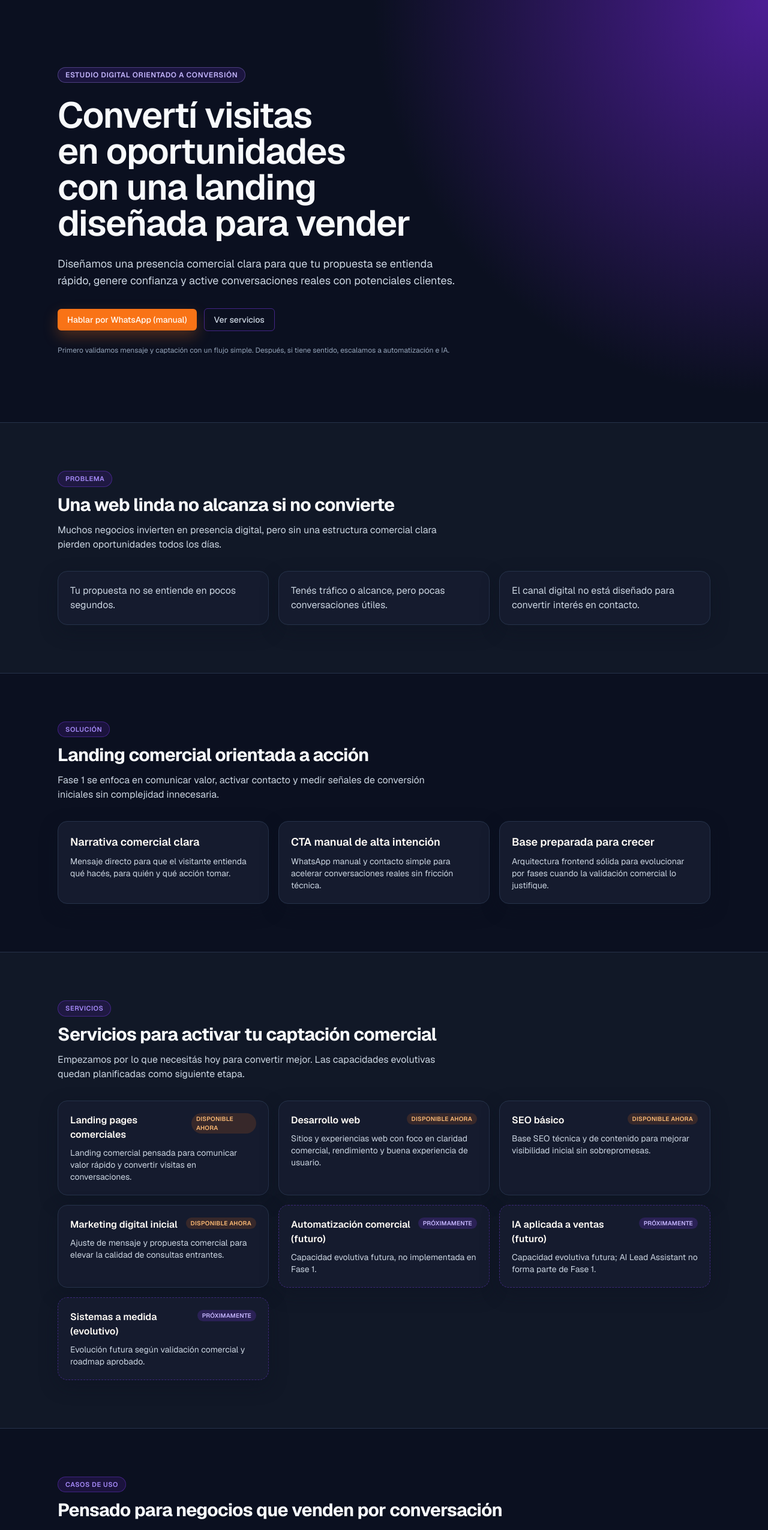
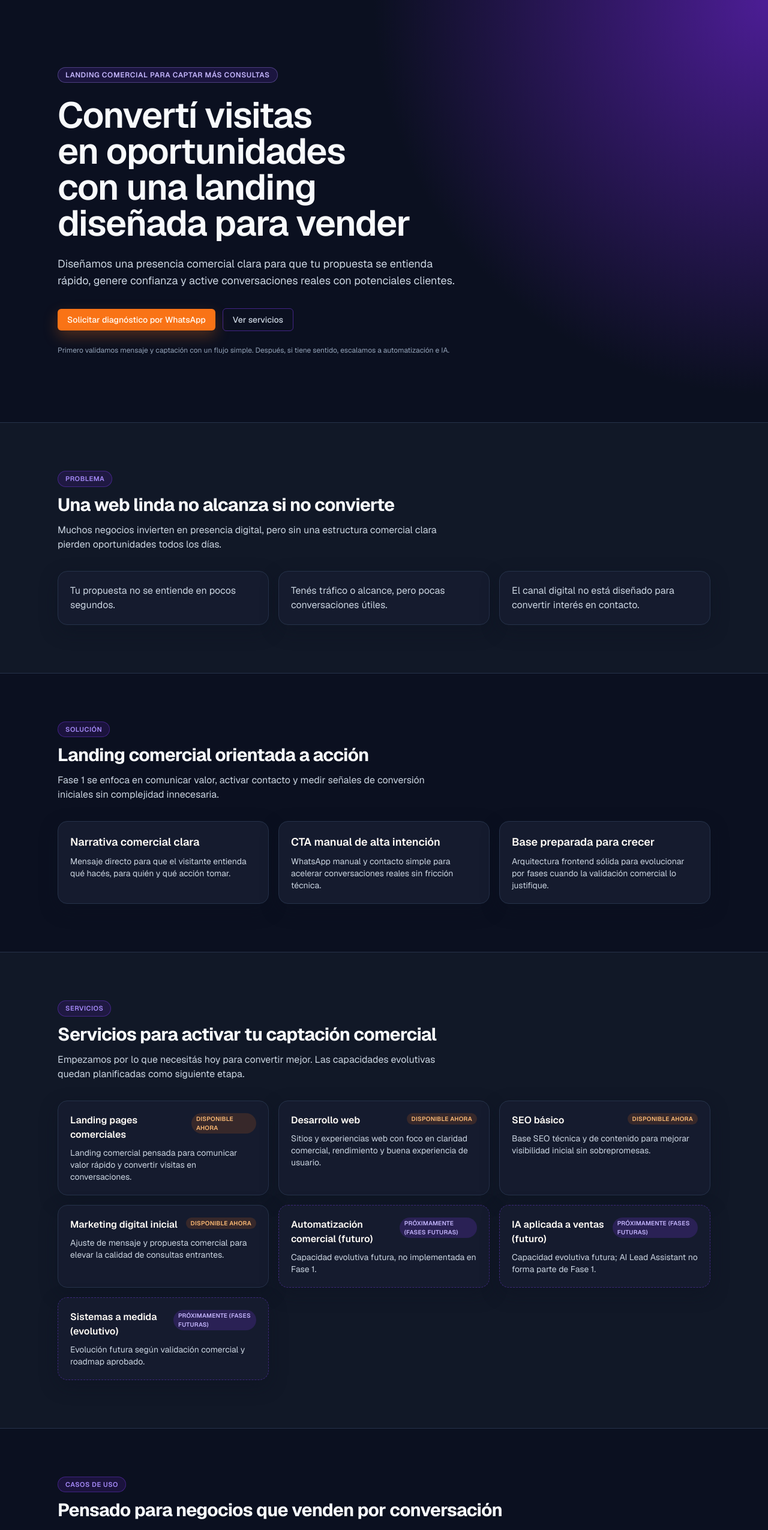
Before and after one commit to yabreu65/apps-marketing, a Next.js app: page / in a window 1280 px wide. Shown: the top 2551 px of the page at 60% size. Built offline with nearby package versions, Linux system fonts and the light colour scheme.

Commit message:
chore: close phase 1 local stable state

```diff
--- a/src/components/sections/ContactFormSection.tsx
+++ b/src/components/sections/ContactFormSection.tsx
@@ -255,7 +255,7 @@ export function ContactFormSection() {
                 rows={5}
                 value={values.message}
                 onChange={(e) => handleChange('message', e.target.value)}
-                  placeholder="Ej: Necesito una landing para captar más consultas y ordenar mejor mis canales de contacto."
+                placeholder="Ej: Necesito una landing para captar más consultas y ordenar mejor mis canales de contacto."
                 className="w-full rounded-md border border-[#26324A] bg-[#0B1020] px-3 py-2.5 text-sm text-[#F8FAFC] placeholder:text-[#64748B] focus:outline-none focus:ring-2 focus:ring-[#A78BFA]"
                 aria-invalid={Boolean(errors.message)}
                 aria-describedby={errors.message ? 'message-error' : 'message-help'}
@@ -290,7 +290,7 @@ export function ContactFormSection() {
                 Usaremos tus datos solo para responder tu consulta comercial. No pedimos información sensible.
               </p>
               <Button type="submit" variant="primary" className="w-full sm:w-auto">
-                Quiero recibir propuesta inicial
+                Quiero que me contacten
               </Button>
             </div>
           </form>
--- a/src/components/sections/HeroSection.tsx
+++ b/src/components/sections/HeroSection.tsx
@@ -13,7 +13,7 @@ export function HeroSection() {
       <Container className="relative z-10">
         <div className="max-w-3xl space-y-6">
           <p className="inline-flex rounded-full border border-[#A78BFA]/35 bg-[#7C3AED]/15 px-3 py-1 text-xs font-semibold uppercase tracking-wider text-[#C4B5FD]">
-            Estudio digital orientado a conversión
+            Landing comercial para captar más consultas
           </p>
 
           <h1 className="text-balance text-4xl font-semibold leading-tight tracking-tight text-[#F8FAFC] sm:text-5xl md:text-6xl">
@@ -26,7 +26,7 @@ export function HeroSection() {
 
           <div className="flex flex-wrap items-center gap-3 pt-2">
             <Button href={whatsappHref} target="_blank" rel="noreferrer" variant="primary">
-              Hablar por WhatsApp (manual)
+              Solicitar diagnóstico por WhatsApp
             </Button>
             <Button href="#servicios" variant="secondary">
               Ver servicios
--- a/src/components/sections/ServicesSection.tsx
+++ b/src/components/sections/ServicesSection.tsx
@@ -23,7 +23,7 @@ export function ServicesSection() {
                     service.phase === 'phase-1' ? 'bg-[#F97316]/15 text-[#FDBA74]' : 'bg-[#7C3AED]/20 text-[#C4B5FD]'
                   }`}
                 >
-                  {service.phase === 'phase-1' ? 'Disponible ahora' : 'Próximamente'}
+                  {service.phase === 'phase-1' ? 'Disponible ahora' : 'Próximamente (fases futuras)'}
                 </span>
               </div>
               <p className="mt-2 text-sm text-[#CBD5E1]">{service.description}</p>
```
Also changed, not shown: 2 other files (tests, documents, lock files or other folders).
